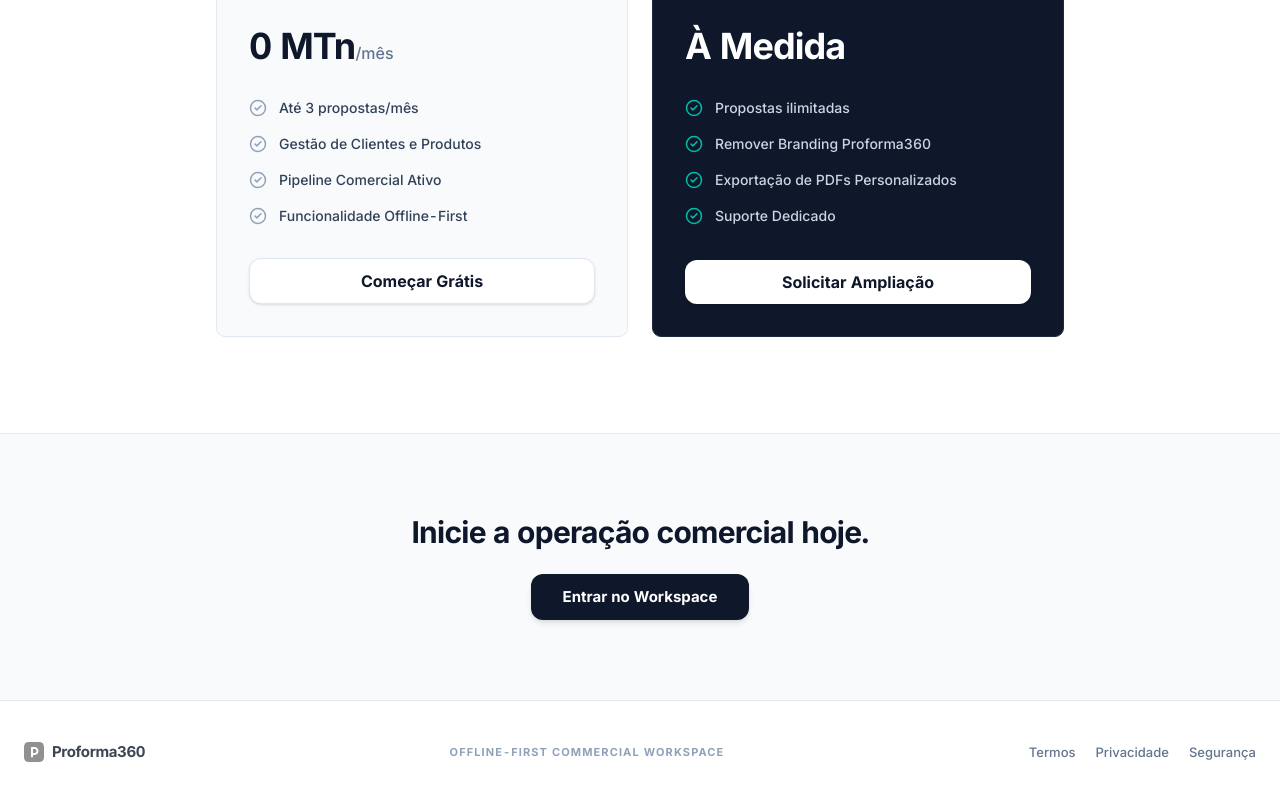
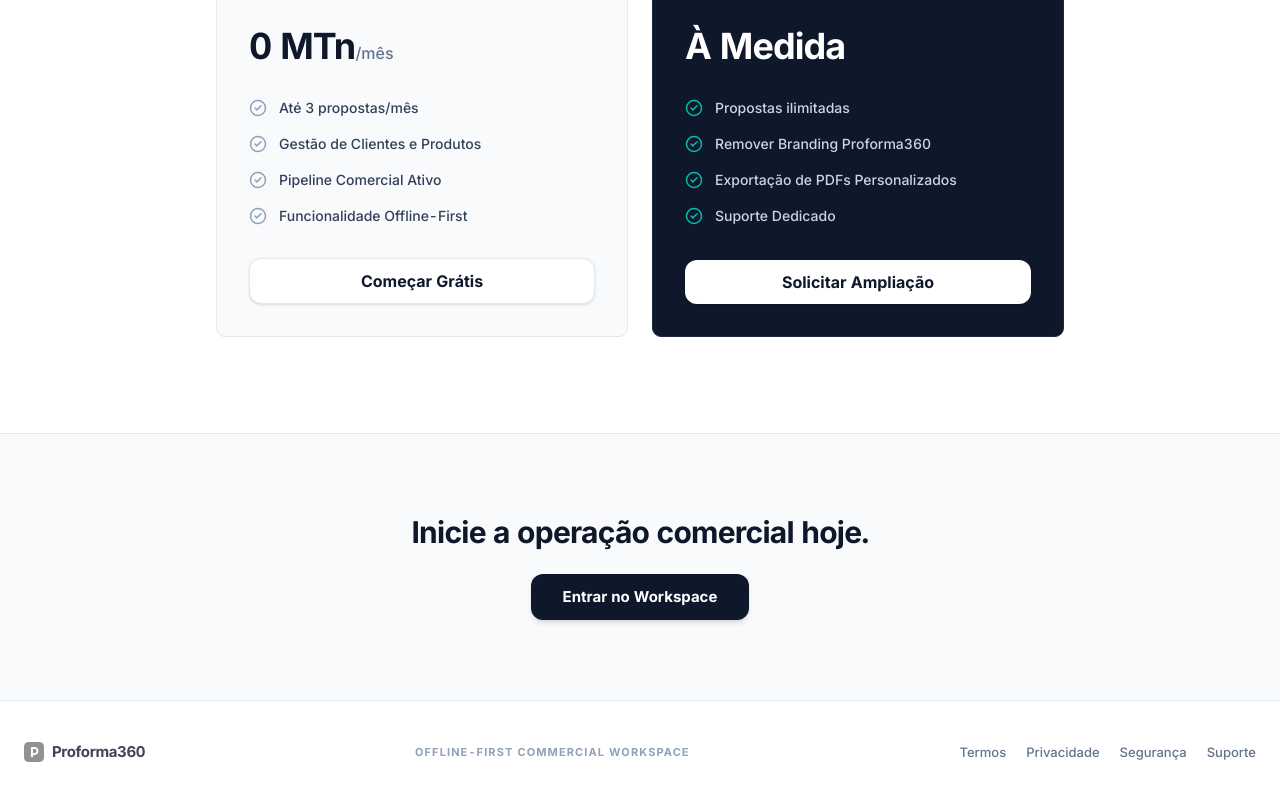
Before and after one commit to egaslemos-gif/FACTURAS, a Next.js app in the folder proforma360/: page / in a window 1280 px wide. Shown: the part 4296-5096 px from the top of the page. Built offline with nearby package versions, Linux system fonts and the light colour scheme.

Commit message:
feat: add support link to landing page footer

```diff
--- a/proforma360/src/app/page.tsx
+++ b/proforma360/src/app/page.tsx
@@ -613,6 +613,7 @@ export default function LandingPage() {
             <Link href="/terms" className="hover:text-slate-900 transition-colors">Termos</Link>
             <Link href="/privacy" className="hover:text-slate-900 transition-colors">Privacidade</Link>
             <Link href="/security" className="hover:text-slate-900 transition-colors">Segurança</Link>
+            <Link href="/support" className="hover:text-slate-900 transition-colors">Suporte</Link>
           </div>
         </div>
       </footer>
```
